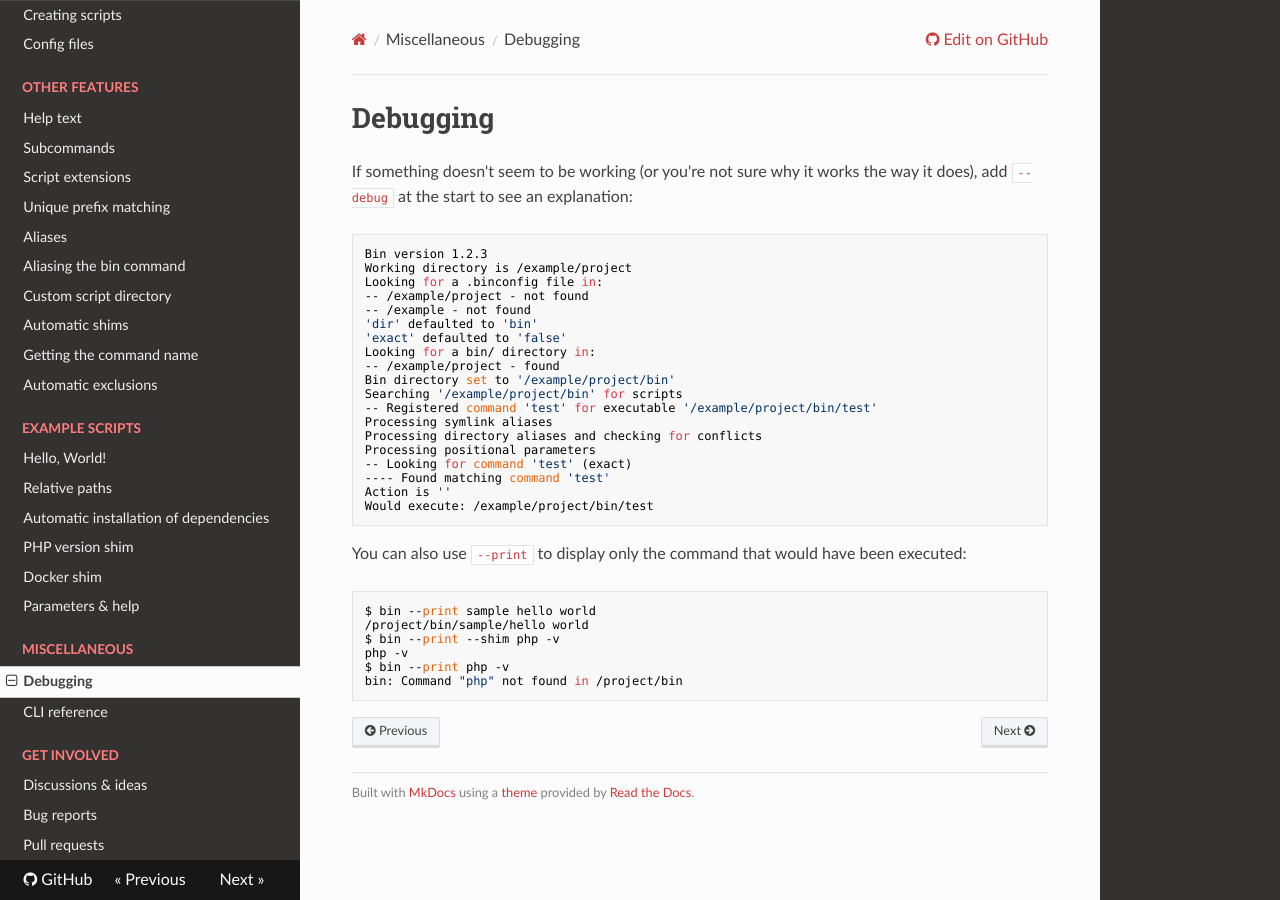
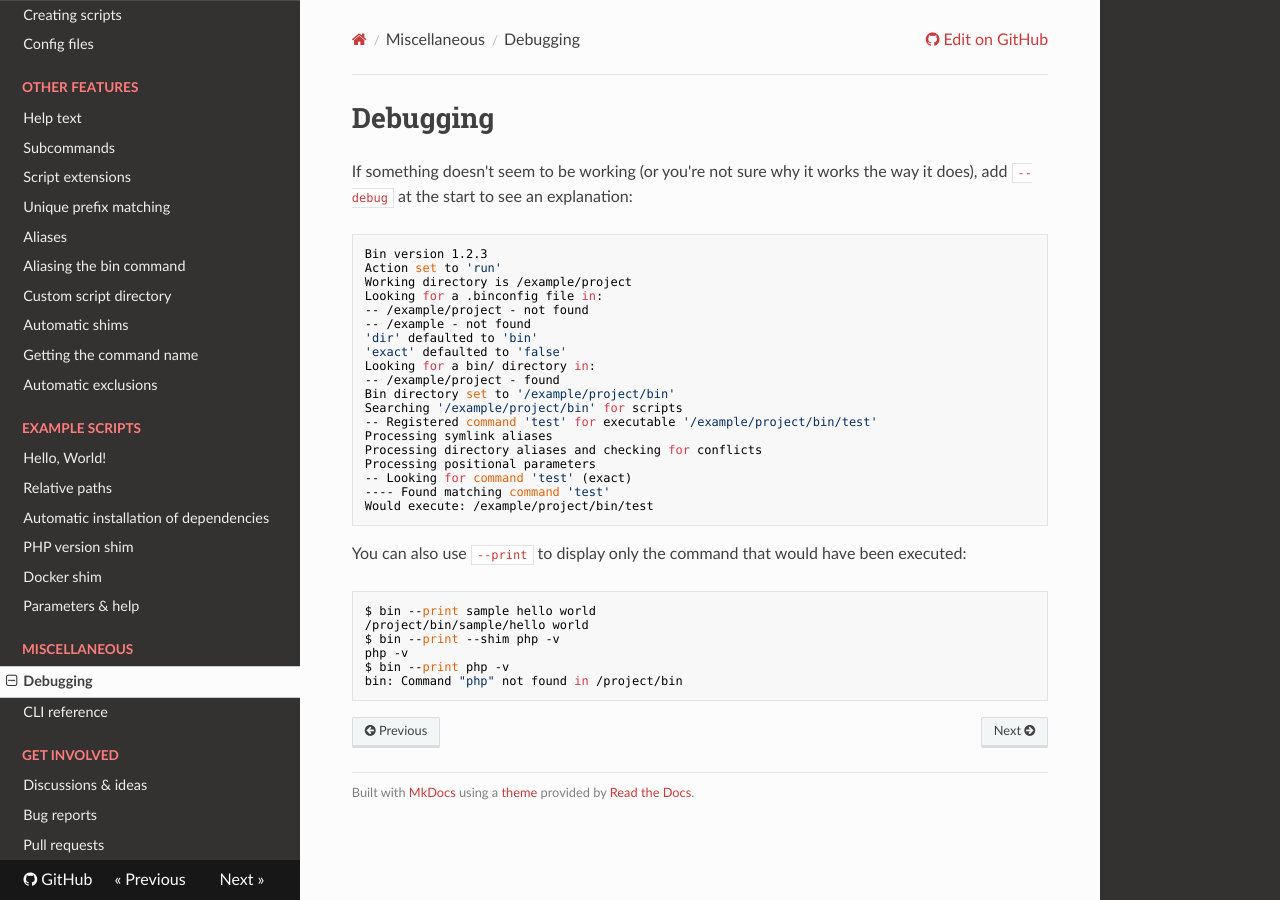
Before and after one commit to bin-cli/bin-cli, an MkDocs documentation site: the page built from docs/debugging.md, in a window 1280 px wide. Built offline with MkDocs 1.6.1, drawn with Linux system fonts in a browser that asks for light colours; nearby versions of some CDN libraries.

Commit message:
Always set/display action for easier debugging

````diff
--- a/docs/debugging.md
+++ b/docs/debugging.md
@@ -6,6 +6,7 @@ If something doesn't seem to be working (or you're not sure why it works the way
 
 ```bash
 Bin version 1.2.3
+Action set to 'run'
 Working directory is /example/project
 Looking for a .binconfig file in:
 -- /example/project - not found
@@ -22,7 +23,6 @@ Processing directory aliases and checking for conflicts
 Processing positional parameters
 -- Looking for command 'test' (exact)
 ---- Found matching command 'test'
-Action is ''
 Would execute: /example/project/bin/test
 ```
 
````
Also changed, not shown: 2 other files.
